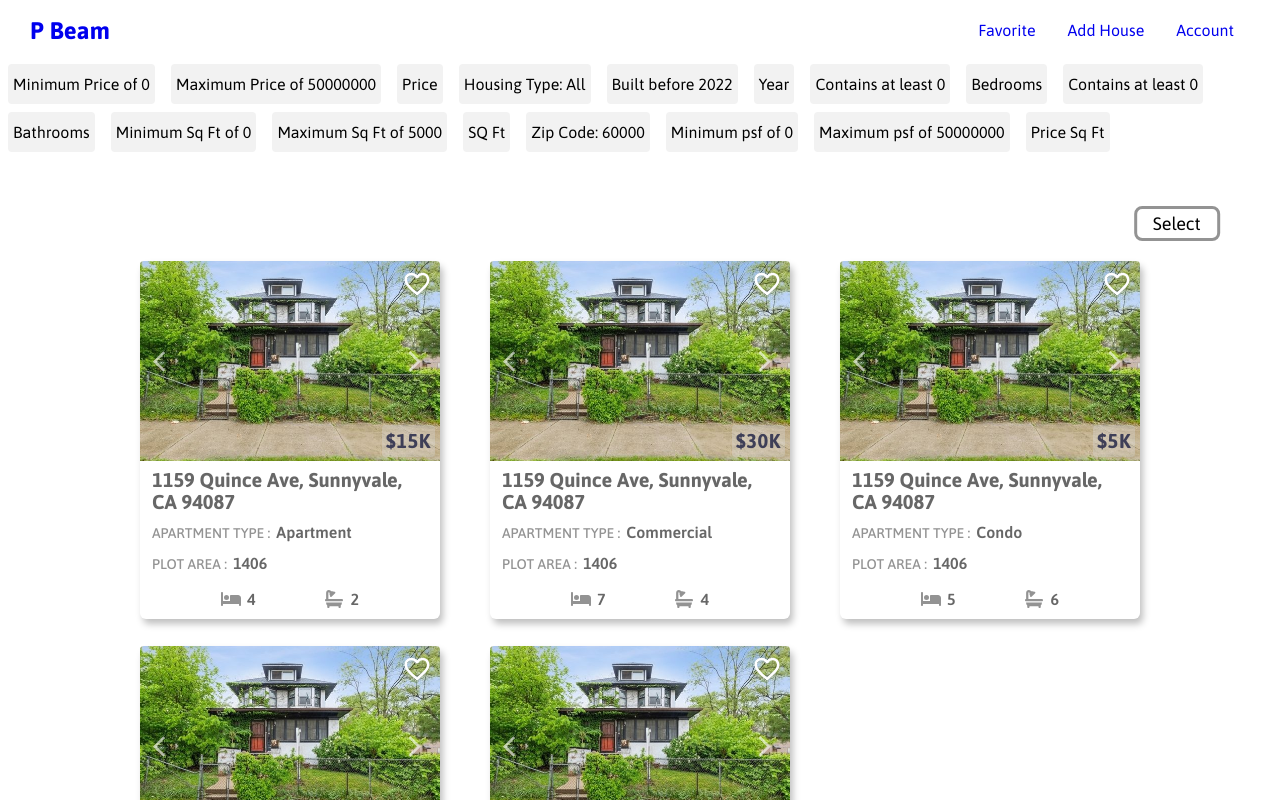
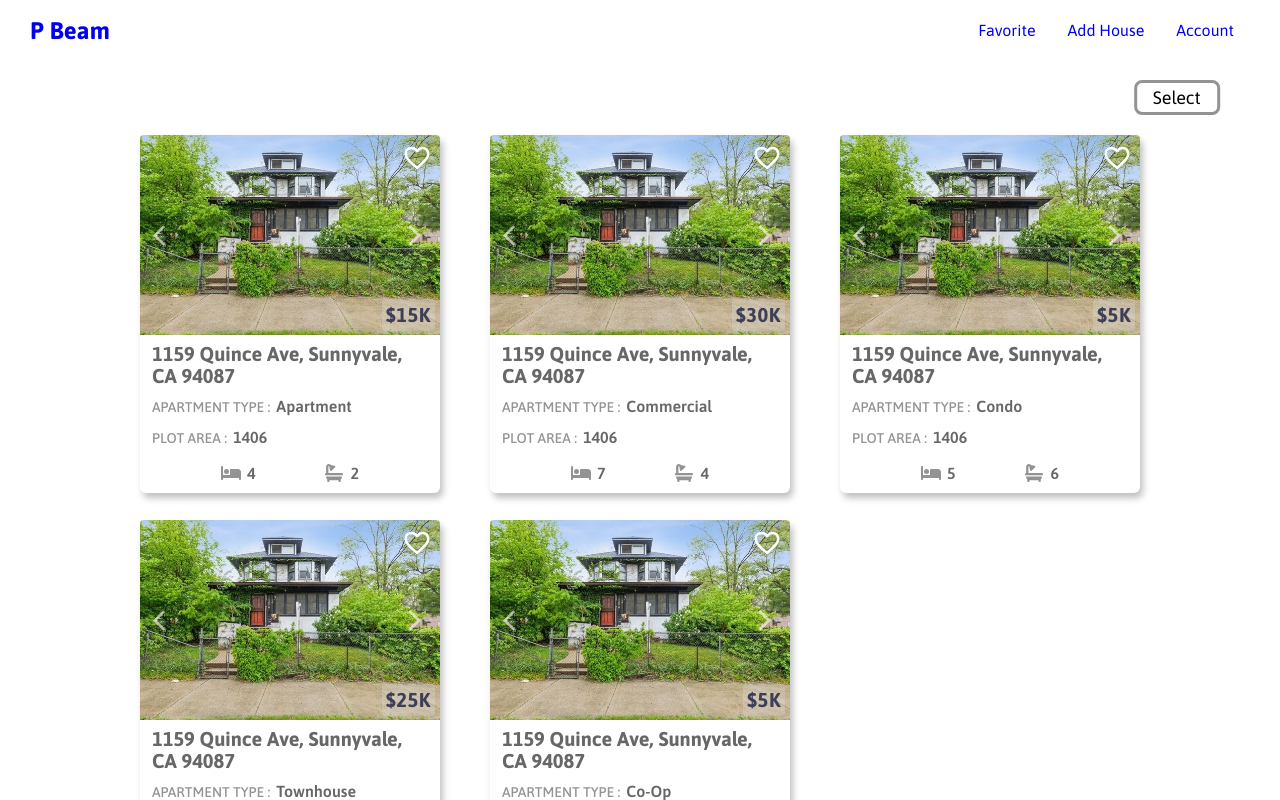
Before and after one commit to Web-Dev-Problems/pb-mini-project-2, a React (Create React App) app: page / in a window 1280 px wide. Shown: the top 800 px of the page. Built offline with nearby package versions, Linux system fonts and the light colour scheme.

Commit message:
Restructure file for easy readability

```diff
--- a/src/pages/Home.js
+++ b/src/pages/Home.js
@@ -16,7 +16,7 @@ function Home({ houseData, setFavorite, setHouseData }) {
     }
   return (
     <HomeContainer>
-        <Filter />
+        {/* <Filter /> */}
         <section  className={selecting ? "show" : "hide"}>
             <button className={(selecting && selected.length === 0) && "hidden"} onClick={() => { (selecting && selected.length > 0)  ? resetCompare() : setSelecting(true) }}>{selecting ? "Deselect All" : "Select" }</button>
             <button className={!(selecting && selected.length >= 2) ? "hidden" : "animate"}
@@ -44,7 +44,7 @@ const HomeContainer = styled.section`
         flex-direction: row;
         justify-content: flex-end;
         margin: 0 50px;
-        padding: 50px 0 0 0;
+        padding: 20px 0 0 0;
         overflow: hidden;
         button{
             font-size: 18px;
@@ -128,7 +128,7 @@ const HomeContainer = styled.section`
             transform: translateX(250px);
         }
     }
-    > ul:nth-of-type(2){
+    > ul:nth-of-type(1){
         padding: 20px 0 30px 0;
         display: grid;
         grid-template-columns: repeat(auto-fill, 300px);
```
